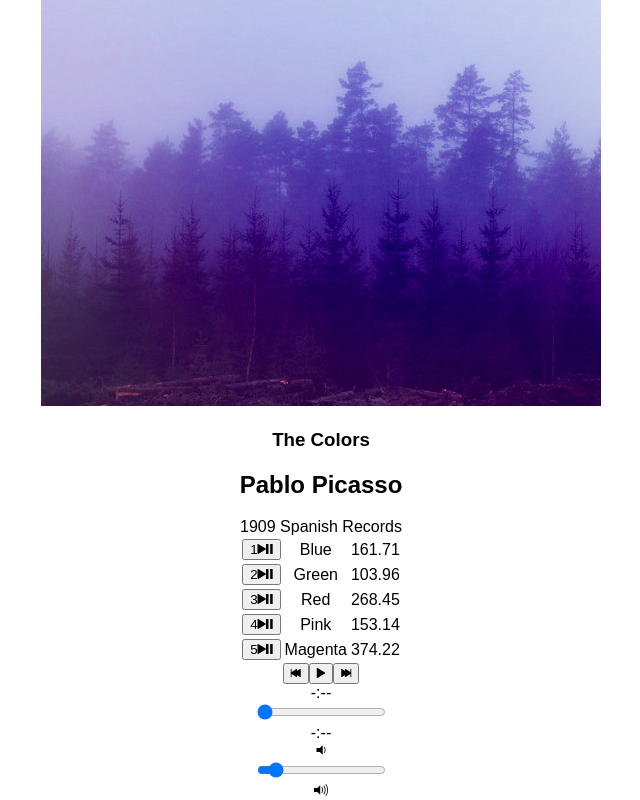
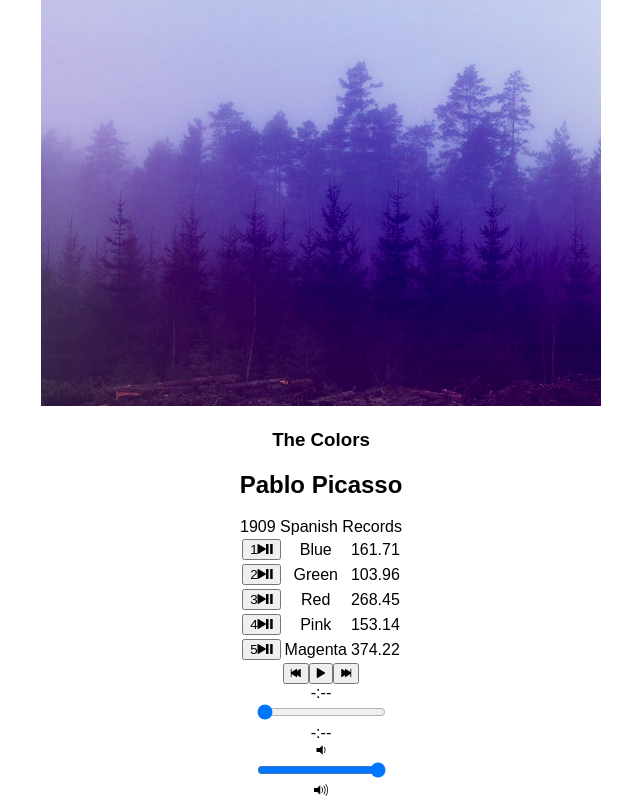
Before and after one commit to cphynes/bloc-jams-react, a React (Create React App) app: page /album/the-colors in a window 1280 px wide. Shown: the part 252-1052 px from the top of the page, without its empty margins (319-959 px from the left). Built offline with nearby package versions, Linux system fonts and the light colour scheme.

Commit message:
player-bar-range-inputs: volume fix

```diff
--- a/src/components/Album.js
+++ b/src/components/Album.js
@@ -14,6 +14,7 @@ class Album extends Component {
       album: album,
       currentSong: album.songs[0],
       currentTime: 0,
+      currentVolume: 0.1,
       duration: album.songs[0].duration,
       isPlaying: false
     };
@@ -89,7 +90,7 @@ class Album extends Component {
   }
 
   handleVolumeChange(e) {
-    this.audioElement.volume = e.target.value
+    this.audioElement.volume = e.target.value;
     this.setState({ currentVolume: this.audioElement.volume });
   }
 
@@ -138,6 +139,7 @@ class Album extends Component {
             isPlaying={this.state.isPlaying}
             currentSong={this.state.currentSong}
             currentTime={this.audioElement.currentTime}
+            currentVolume={this.audioElement.volume}
             duration={this.audioElement.duration}
             formatTime={(t) => this.formatTime(t)}
             handleSongClick={() => this.handleSongClick(this.state.currentSong)}
```
